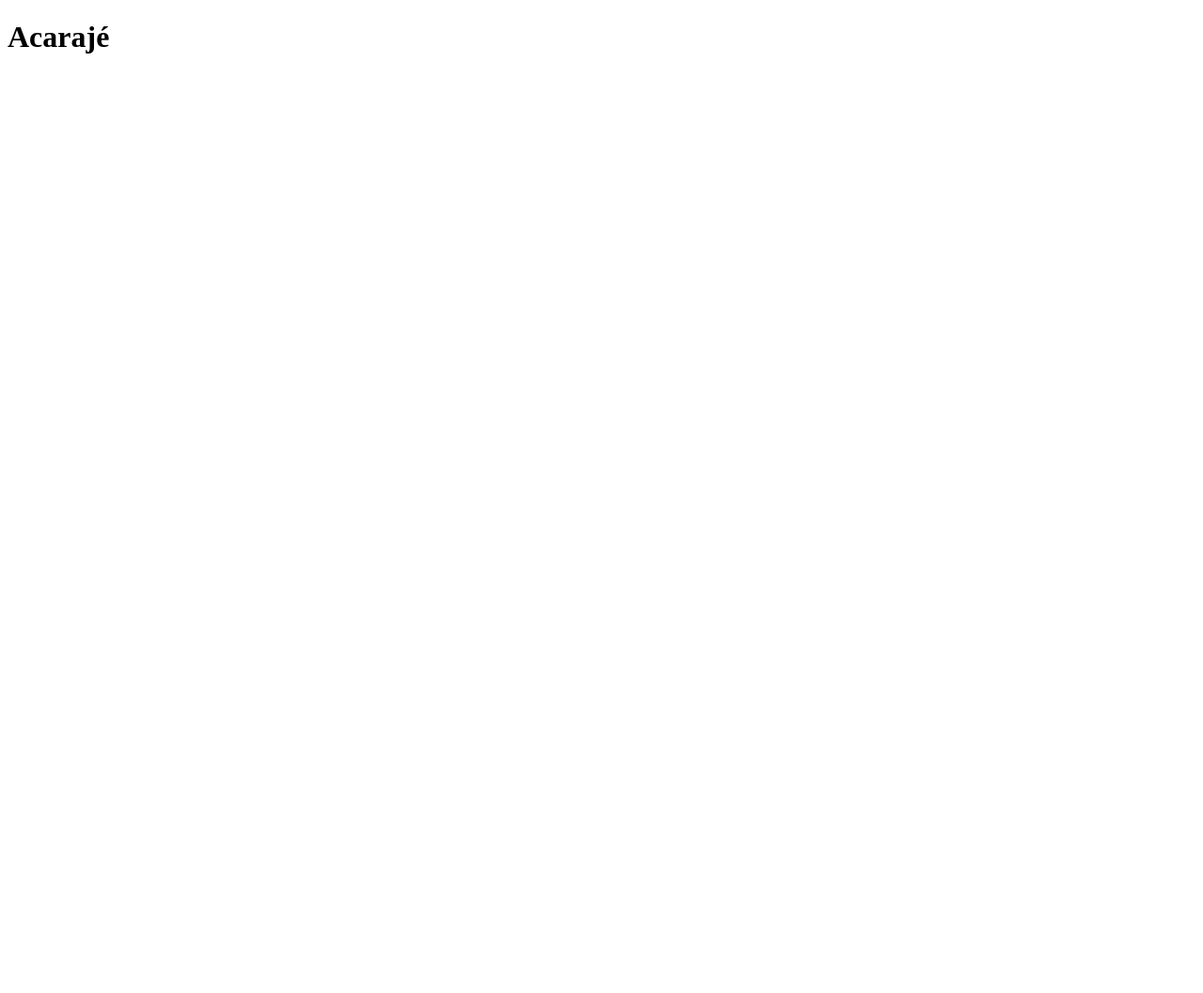
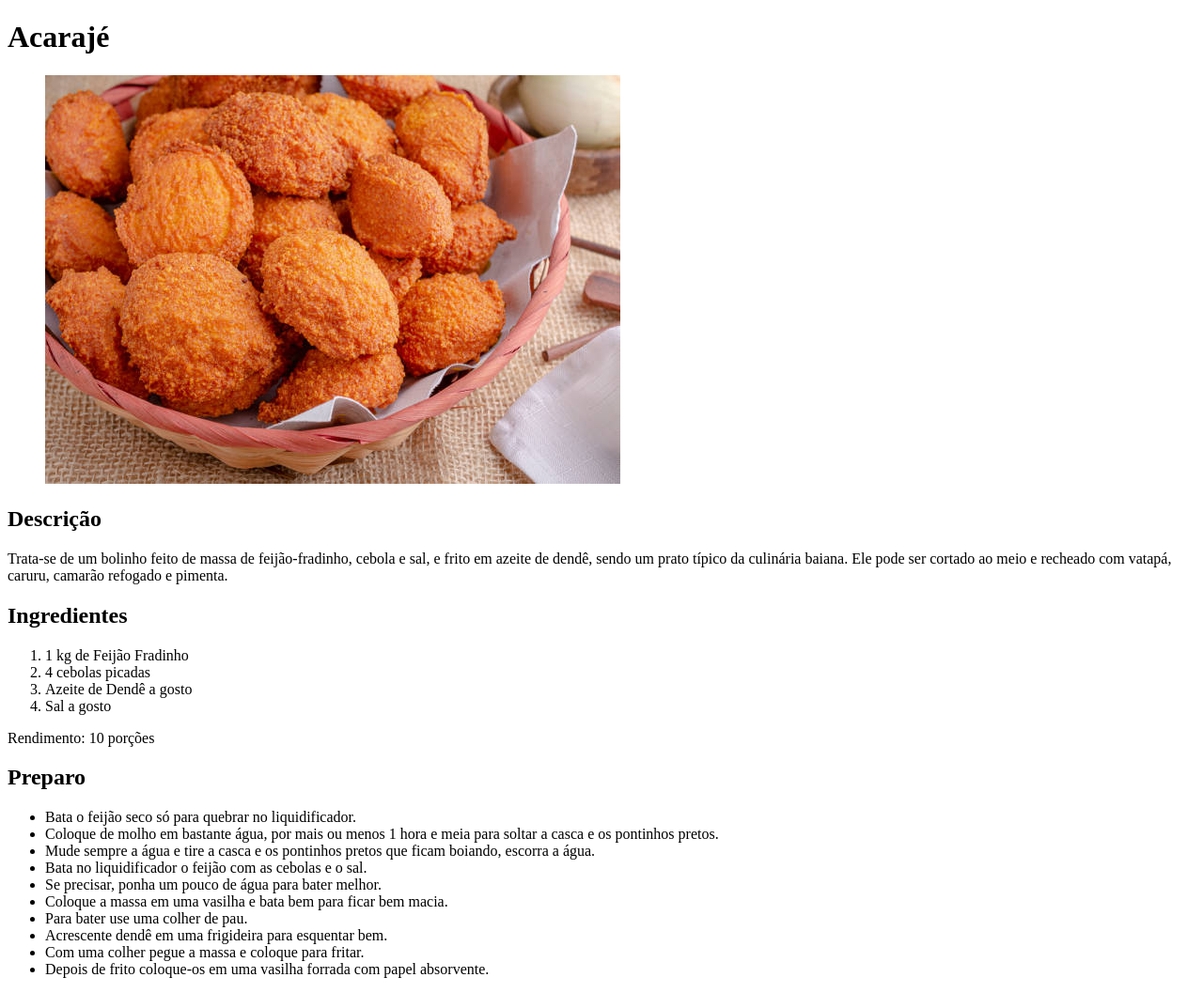
Before and after one commit to jadson774/odin-recipes, a plain HTML site: page recipes/acaraje.html in a window 1280 px wide. Shown: the whole page at 94% size. Before the commit the page ends 800 px from the top, so only its background shows below. Drawn offline with Linux system fonts and the light colour scheme.

Commit message:
Add image in recipe pages and upgrade acaraje.html

```diff
--- a/recipes/acaraje.html
+++ b/recipes/acaraje.html
@@ -7,5 +7,37 @@
 </head>
 <body>
     <h1>Acarajé</h1>
+    <figure>
+        <img src="../images/acaraje.jpg" alt="acarajé">
+    </figure>
+
+    <h2>Descrição</h2>
+    <p>Trata-se de um bolinho feito de massa de feijão-fradinho, cebola e sal, e frito em azeite de dendê, sendo um prato típico da culinária baiana.
+        Ele pode ser cortado ao meio e recheado com vatapá, caruru, camarão refogado e pimenta.
+    </p>
+
+    <h2>Ingredientes</h2>
+        <ol>
+            <li>1 kg de Feijão Fradinho</li>
+            <li>4 cebolas picadas</li>
+            <li>Azeite de Dendê a gosto</li>
+            <li>Sal a gosto</li>
+        </ol>
+
+        <p>Rendimento: 10 porções</p>
+
+    <h2>Preparo</h2>
+        <ul>
+            <li>Bata o feijão seco só para quebrar no liquidificador.</li>
+            <li>Coloque de molho em bastante água, por mais ou menos 1 hora e meia para soltar a casca e os pontinhos pretos.</li>
+            <li>Mude sempre a água e tire a casca e os pontinhos pretos que ficam boiando, escorra a água.</li>
+            <li>Bata no liquidificador o feijão com as cebolas e o sal.</li>
+            <li>Se precisar, ponha um pouco de água para bater melhor.</li>
+            <li>Coloque a massa em uma vasilha e bata bem para ficar bem macia.</li>
+            <li>Para bater use uma colher de pau.</li>
+            <li>Acrescente dendê em uma frigideira para esquentar bem.</li>
+            <li>Com uma colher pegue a massa e coloque para fritar.</li>
+            <li>Depois de frito coloque-os em uma vasilha forrada com papel absorvente.</li>
+        </ul>
 </body>
 </html>
```
Also changed, not shown: recipes/bolinho-de-estudante.html (+4 -0 lines), recipes/caruru.html (+3 -0 lines), recipes/vatapa.html (+3 -0 lines).
